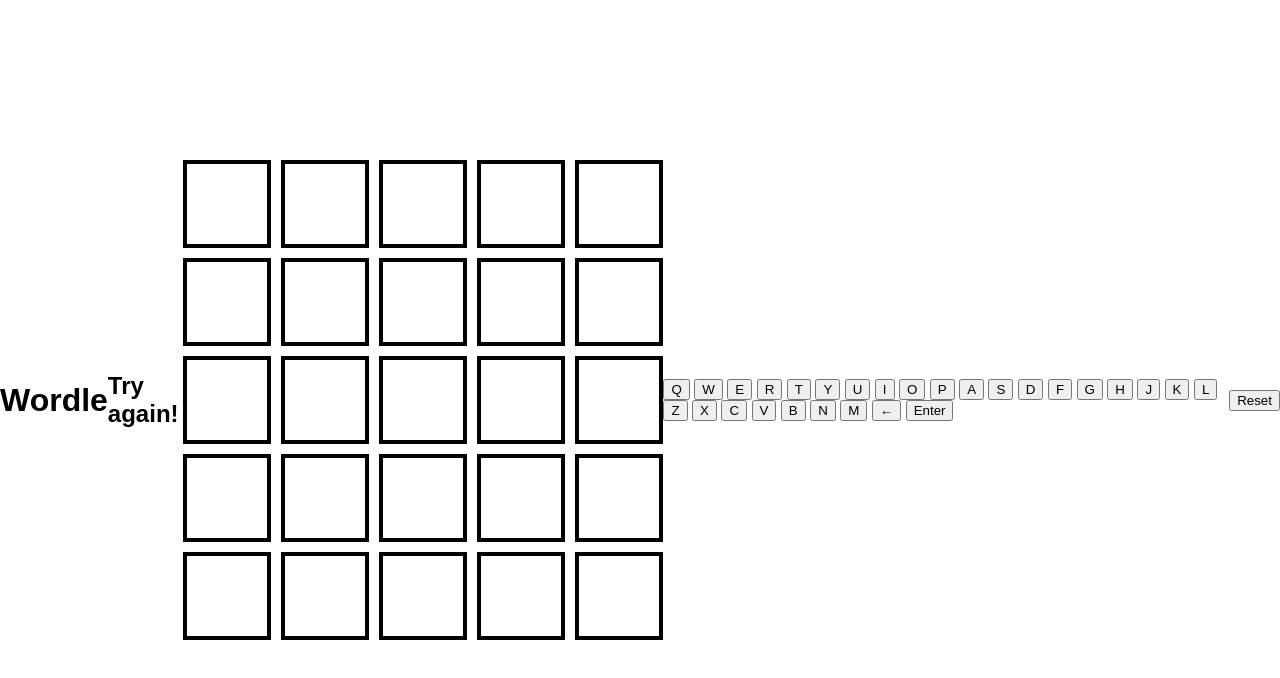
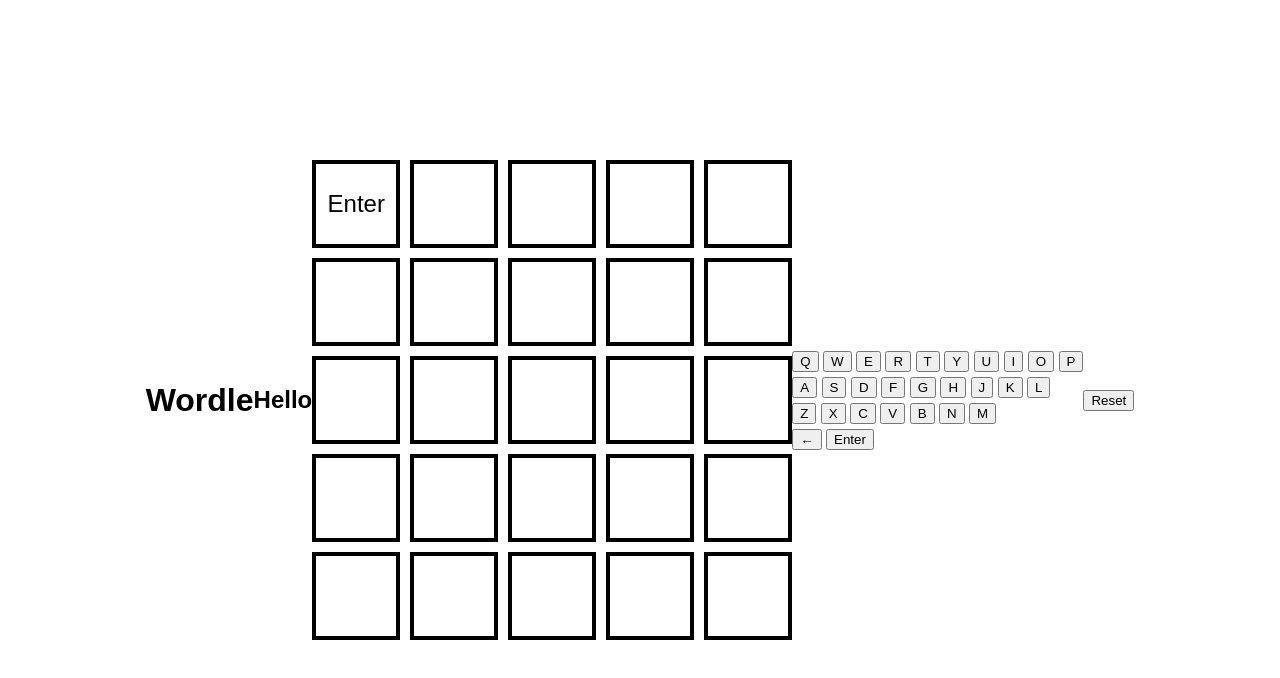
Before and after one commit to wardy-t/Wordle, a plain HTML site: page index.html in a window 1280 px wide. Both pictures are taken after a click on the button "Enter". Drawn offline with Linux system fonts and the light colour scheme.

Commit message:
added-handleClick-function

```diff
--- a/css/style.css
+++ b/css/style.css
@@ -58,3 +58,31 @@ body {
     color: white;
     border-color: black;
 }
+
+#keyboard {
+    display: grid;
+    gap: 5px;
+    max-width: 800px;
+    align-items: center;
+    justify-content: center;
+}
+
+.row1 {
+    grid-template-columns: repeat(10, 1fr);
+
+}
+
+.row2 {
+    grid-template-columns: repeat(9, 1fr);
+
+}
+
+.row3 {
+    grid-template-columns: repeat(7, 1fr);
+
+}
+
+.row4 {
+    grid-template-columns: repeat(2, 1fr);
+
+}
--- a/index.html
+++ b/index.html
@@ -47,6 +47,7 @@
     </section>
 
     <section id="keyboard">
+        <div class = "row1">
             <button class = "key" value="Q">Q</button>
             <button class = "key" value="W">W</button>
             <button class = "key" value="E">E</button>
@@ -57,7 +58,9 @@
             <button class = "key" value="I">I</button>
             <button class = "key" value="O">O</button>
             <button class = "key" value="P">P</button>
+        </div>
 
+        <div class = "row2">
             <button class = "key" value="A">A</button>
             <button class = "key" value="S">S</button>
             <button class = "key" value="D">D</button>
@@ -67,7 +70,9 @@
             <button class = "key" value="J">J</button>
             <button class = "key" value="K">K</button>
             <button class = "key" value="L">L</button>
+        </div>
 
+        <div class = "row3">
             <button class = "key" value="Z">Z</button>
             <button class = "key" value="X">X</button>
             <button class = "key" value="C">C</button>
@@ -75,9 +80,12 @@
             <button class = "key" value="B">B</button>
             <button class = "key" value="N">N</button>
             <button class = "key" value="M">M</button>
+        </div>
 
+        <div class = "row4">
             <button class = "key" value="Backspace">←</button>
             <button class = "key" value="Enter">Enter</button>
+        </div>
     </section>
 
     <div>
--- a/js/app.js
+++ b/js/app.js
@@ -3,7 +3,7 @@
 //const words = require('./data.js');
 const win = "you win!";
 const maxAttempts = 5;
-const letter = document.createElement
+const hiddenWord = "value";
 
 /*---------------------------- Variables (state) ----------------------------*/
 
@@ -11,6 +11,7 @@ let winner;
 let wordleBoard;
 let userWord;
 let attemptCounter = 0;
+let squareIndex = 0;
 
 
 /*------------------------ Cached Element References ------------------------*/
@@ -27,8 +28,6 @@ const init = () => {
     userWord = "";
 }
 
-const hiddenWord = "value";
-
 const checkWord = (userWord, hiddenWord) => {
     attemptCounter++;
 
@@ -41,15 +40,21 @@ const checkWord = (userWord, hiddenWord) => {
     }
 };
 
+const handleClick = (event) => {
+    const keyValue = event.target.value;
+
+    if (squareIndex < squareEls.length) {
+        const square = squareEls[squareIndex];
+        square.textContent = keyValue;
+        squareIndex++;
+    }
+}
+
 
 /*----------------------------- Event Listeners -----------------------------*/
 
 keyEls.forEach((key) => {
-    key.addEventListener('click', (event) => {
-        const keyValue = event.target.innerText;
-
-        console.log('key value:', keyValue);
-    });
+    key.addEventListener('click', handleClick)
 });
 
 resetButtonEl.addEventListener('click', function(event) {
@@ -60,9 +65,3 @@ resetButtonEl.addEventListener('click', function(event) {
 document.addEventListener('DOMContentLoaded', init);
 
 // refer to textContent
-
-
-console.log(checkWord("valve", hiddenWord));
-console.log(checkWord("viola", hiddenWord));
-console.log(checkWord("verve", hiddenWord));
-console.log(checkWord("valet", hiddenWord));
```
Lines whose indentation alone changed are shown as unchanged.
